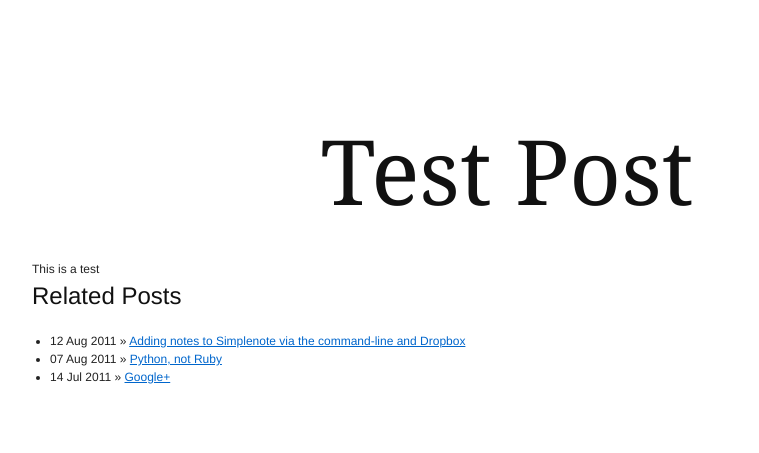
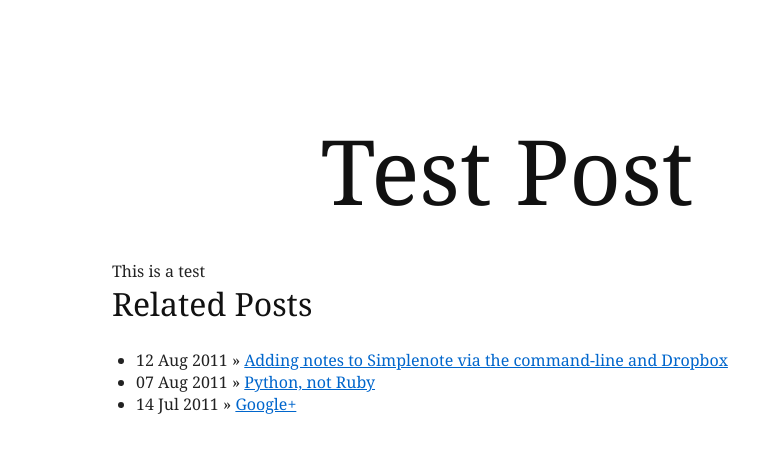
Before and after one commit to davidbeckingsale/davidbeckingsale.github.io, a Jekyll site: the page built from _posts/2010-07-12-test-post.html, in a window 1280 px wide. Shown: the top 453 px of the page, without its empty margins (133-892 px from the left). Built offline with Jekyll 4.4.1, drawn with Linux system fonts in a browser that asks for light colours; nearby versions of some CDN libraries; some web fonts are replaced.

Commit message:
UPDATED POST POSITION AND FONT

```diff
--- a/_layouts/post.html
+++ b/_layouts/post.html
@@ -5,9 +5,9 @@ layout: default
 <h1>{{ page.title }}</h1>
 </div>
 
-<div id="post" class="span-24">
+<div id="post" class="span-20 prepend-2 append-2">
 {{ content }}
-</div>
+
 
 <div id="related">
   <h2>Related Posts</h2>
@@ -17,3 +17,4 @@ layout: default
     {% endfor %}
   </ul>
 </div>
+</div>
--- a/css/custom.css
+++ b/css/custom.css
@@ -20,6 +20,11 @@
   margin: auto;
   margin-top: 125px;
   text-align: center;
+}
+
+#post {
+	font: 16px Constantia, 'Hoefler Text', "Adobe Calson Pro", Baskerville, Georgia, Times, serif;
+	text-align: justify;
 }
 
 .buttons {
```
